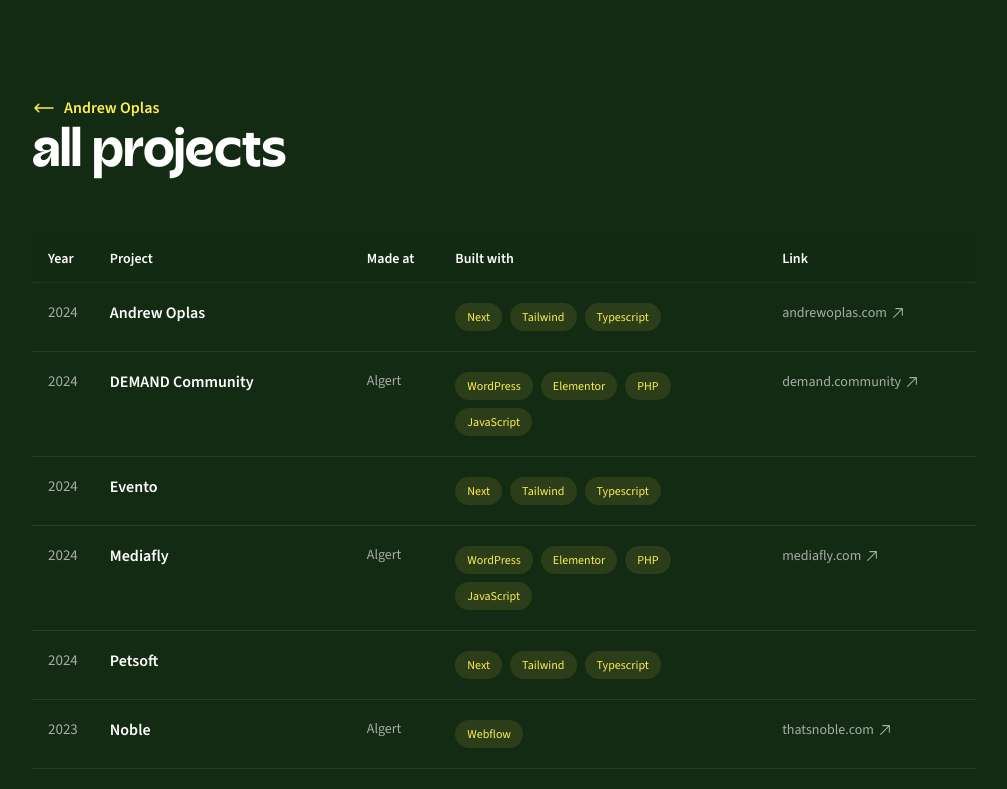
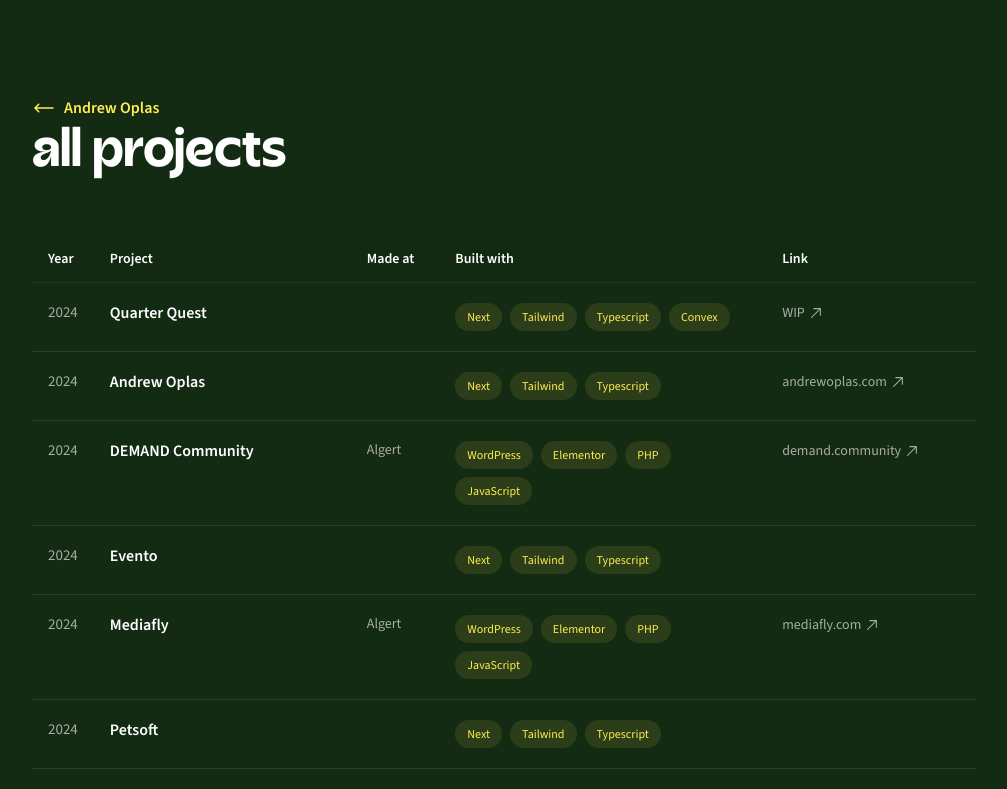
Before and after one commit to andrewoplas/Portfolio, a Next.js app: page /archive in a window 1280 px wide. Shown: the top 789 px of the page, without its empty margins (136-1143 px from the left). Built offline with nearby package versions, Linux system fonts and the light colour scheme.

Commit message:
add quarter quest

```diff
--- a/src/app/archive/data.ts
+++ b/src/app/archive/data.ts
@@ -31,9 +31,22 @@
   WEBFLOW: "Webflow",
   WORDPRESS: "WordPress",
   MYSQL: "MySQL",
+  CONVEX: "Convex",
 };
 
 export const projects = [
+  {
+    year: 2024,
+    title: "Quarter Quest",
+    madeAt: "",
+    builtWith: [
+      technologies.NEXT,
+      technologies.TAILWIND,
+      technologies.TYPESCRIPT,
+      technologies.CONVEX,
+    ],
+    link: "WIP",
+  },
   {
     year: 2024,
     title: "Andrew Oplas",
```
